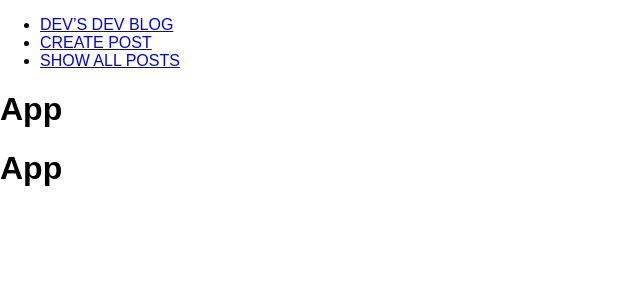
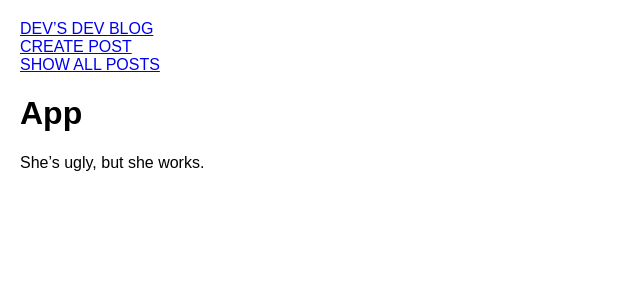
Before and after one commit to devonmoubry/blog-react-router, a React (Create React App) app: page / in a window 1280 px wide. Shown: the top 300 px of the page, without its empty margins (0-640 px from the left). Built offline with nearby package versions, Linux system fonts and the light colour scheme.

Commit message:
Update styles

```diff
--- a/src/components/App.js
+++ b/src/components/App.js
@@ -5,6 +5,7 @@ export default class App extends Component {
     return (
       <div>
         <h1>App</h1>
+        <p>She’s ugly, but she works.</p>
       </div>
     );
   }
--- a/src/components/BaseLayout.js
+++ b/src/components/BaseLayout.js
@@ -1,5 +1,4 @@
 import React, { Component } from "react";
-import App from './App';
 import { NavLink } from "react-router-dom";
 
 export default class BaseLayout extends Component {
@@ -11,17 +10,17 @@ export default class BaseLayout extends Component {
             <div className="navbar-header">
               <ul className="nav navbar-nav">
                 <li>
-                  <NavLink exact to="/">
+                  <NavLink activeClassName="selected" exact to="/">
                     DEV’S DEV BLOG
                   </NavLink>
                 </li>
                 <li>
-                  <NavLink to="/create">
+                  <NavLink activeClassName="selected" to="/create">
                     CREATE POST
                   </NavLink>
                 </li>
                 <li>
-                  <NavLink to="/show">
+                  <NavLink activeClassName="selected" to="/show">
                     SHOW ALL POSTS
                   </NavLink>
                 </li>
@@ -30,7 +29,6 @@ export default class BaseLayout extends Component {
           </div>
         </nav>
         {this.props.children}
-        <App />
       </div>
     );
   }
--- a/src/styles/App.css
+++ b/src/styles/App.css
@@ -1,3 +1,11 @@
-.App {
+#root {
+  margin: 20px;
+}
 
+ul {
+  padding-left: 0;
 }
+
+li {
+  list-style: none;
+}
```
